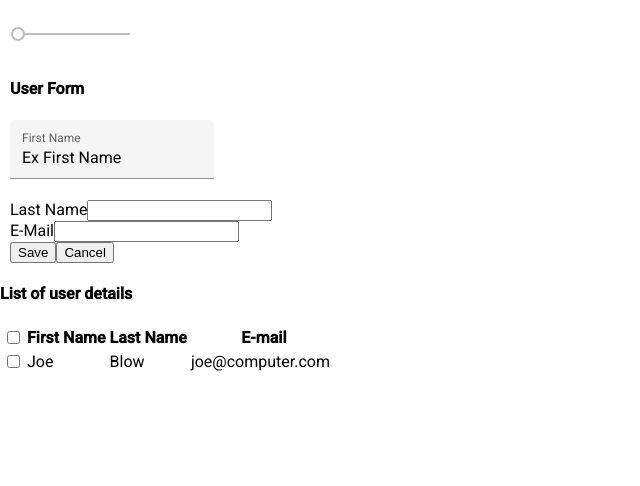
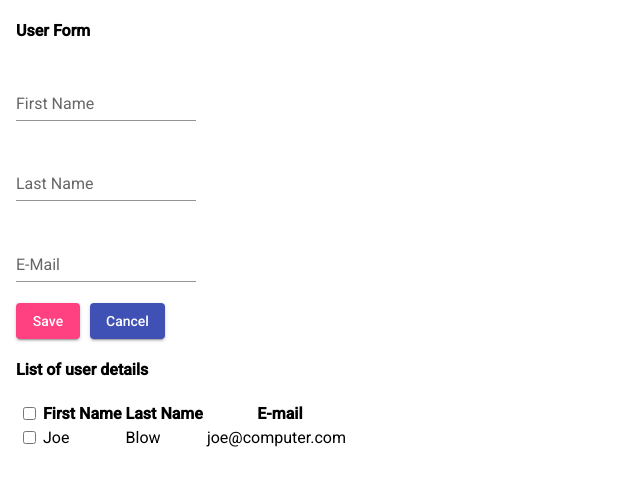
Before and after one commit to FoxGeoff/TestFormAngularRev1, an Angular app: page / in a window 1280 px wide. Shown: the top 486 px of the page, without its empty margins (0-640 px from the left). Built offline with nearby package versions, Linux system fonts and the light colour scheme.

Commit message:
complete the material components - user form

```diff
--- a/src/app/app.component.html
+++ b/src/app/app.component.html
@@ -1,32 +1,31 @@
-<div class="container" style="margin: 10px">
-  <mat-slider min="1" max="100" step="1" value="1"></mat-slider>
-
+<div class="container" style="margin: 16px">
   <h4>User Form</h4>
   <div class="example-form">
     <!-- user form -->
-    <mat-form-field appearance="fill">
+    <mat-form-field appearance="standard">
       <mat-label>First Name</mat-label>
-      <input
-        matInput
-        [(ngModel)]="firstName"
-        name="firstName"
-        placeholder="first name..."
-      />
+      <input matInput [(ngModel)]="firstName" name="firstName" />
     </mat-form-field>
   </div>
   <div>
-    <label>Last Name</label>
-    <input type="text" id="lastName" />
+    <mat-form-field appearance="standard">
+      <mat-label>Last Name</mat-label>
+      <input matInput [(ngModel)]="lastName" name="lastName" />
+    </mat-form-field>
   </div>
   <div>
-    <label>E-Mail</label>
-    <input type="text" id="email" />
+    <mat-form-field appearance="standard">
+      <mat-label>E-Mail</mat-label>
+      <input matInput type="email" [(ngModel)]="email" name="email" />
+    </mat-form-field>
   </div>
-  <div>
-    <button>Save</button>
-    <button>Cancel</button>
+  <div class="row" fxLayoutGap="10px" fxLayoutAlign="start">
+    <button mat-raised-button color="accent" (click)="onSave()">Save</button>
+    <button mat-raised-button color="primary" (click)="onCancel()">
+      Cancel
+    </button>
   </div>
-</div>
+
   <!-- table of all users -->
   <h4>List of user details</h4>
   <table>
@@ -43,3 +42,4 @@
       <td>joe@computer.com</td>
     </tr>
   </table>
+</div>
--- a/src/app/app.component.ts
+++ b/src/app/app.component.ts
@@ -7,9 +7,19 @@ import { Component } from '@angular/core';
 })
 export class AppComponent {
   title = 'TestFormAngularRev1';
-  firstName = 'Ex First Name';
+  firstName!: string;
+  lastName!: string;
+  email!:string;
 
   constructor() {
 
   }
+
+  onSave() {
+
+  }
+
+  onCancel() {
+
+  }
 }
```
Lines whose indentation alone changed are shown as unchanged.
